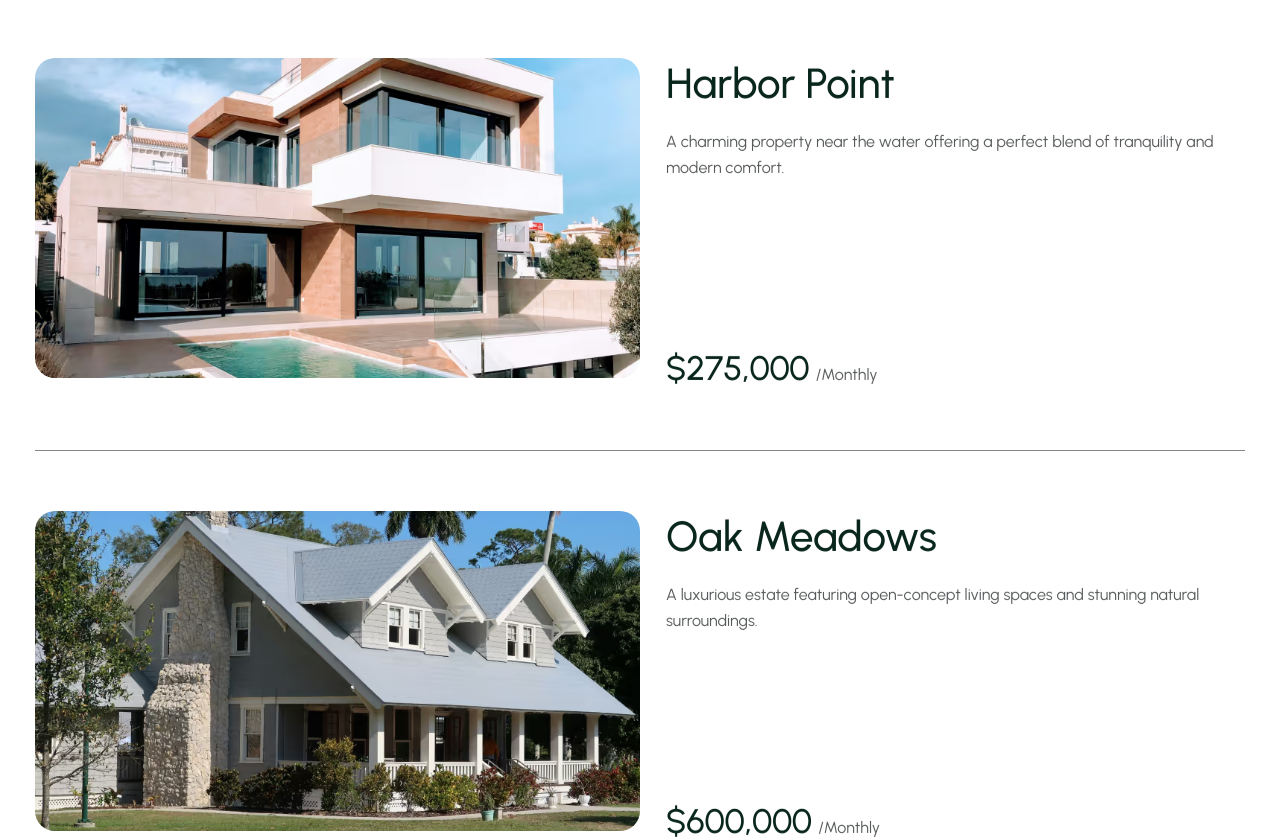
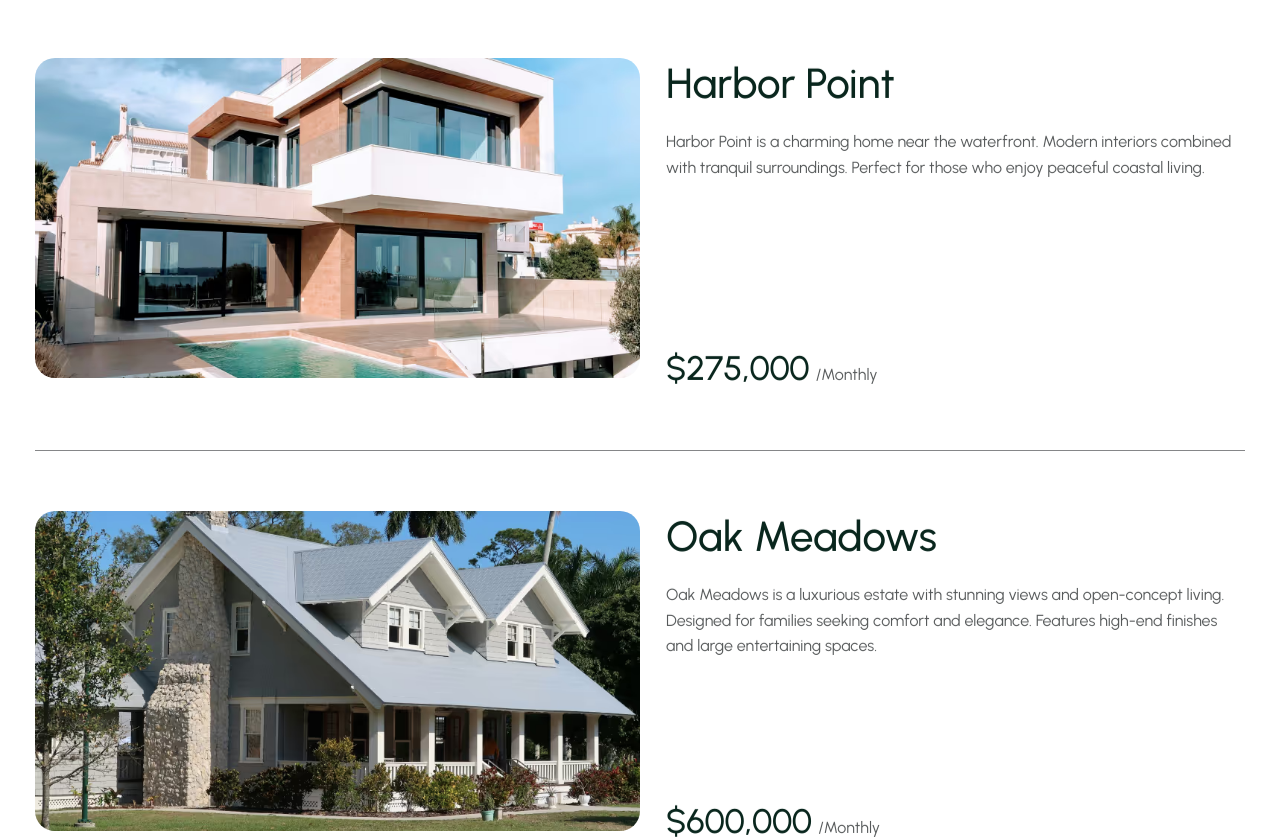
Before and after one commit to osamadweikat/Homeifye, a React (Create React App) app: page / in a window 1280 px wide. Shown: the part 2836-3675 px from the top of the page. Built offline with nearby package versions, Linux system fonts and the light colour scheme.

Commit message:
feat: connect property details page to dynamic data and add similar listings logic

```diff
--- a/src/App.js
+++ b/src/App.js
@@ -4,20 +4,20 @@ import Properties from "./pages/properties/Properties";
 import NotFound from "./pages/not-found/NotFound";
 import MainLayout from "./layouts/MainLayout";
 import PropertiesDetails from "./pages/properties-details/PropertiesDetails";
+import ScrollToTop from "./hooks/ScrollToTop";
 
 function App() {
   return (
     <Router>
+      <ScrollToTop />
       <Routes>
         <Route element={<MainLayout showFooter={true} theme="dark" />}>
           <Route path="/" element={<Home />} />
           <Route path="/properties" element={<Properties />} />
         </Route>
-
         <Route element={<MainLayout showFooter={true} theme="light" />}>
-          <Route path="/pd" element={<PropertiesDetails />} />
+          <Route path="/properties/:id" element={<PropertiesDetails />} />
         </Route>
-
         <Route element={<MainLayout showFooter={false} theme="dark" />}>
           <Route path="*" element={<NotFound />} />
         </Route>
--- a/src/components/navbar/navbar.css
+++ b/src/components/navbar/navbar.css
@@ -8,9 +8,12 @@
 }
 
 .navbar-dark .navbar-item,
-.navbar-dark .navbar-drop-down,
+.navbar-dark .navbar-drop-down {
+  color: white;
+}
+
 .navbar-dark .dropdown-link {
-  color: white;
+  color: var(--primary-color);
 }
 
 .navbar-dark .navbar-btn {
--- a/src/components/new-listing-inner/NewListingInner.jsx
+++ b/src/components/new-listing-inner/NewListingInner.jsx
@@ -3,6 +3,7 @@ import NorthEastIcon from "@mui/icons-material/NorthEast";
 import RightArrow from "../../assets/images/right arrow.svg";
 import { propertiesData } from "../../data/propertiesData";
 import useInViewObserver from "../../hooks/useInViewObserver";
+import { Link } from "react-router-dom";
 
 export default function NewListingInner({ variant = "home", data }) {
   const isHome = variant === "home";
@@ -28,7 +29,8 @@ export default function NewListingInner({ variant = "home", data }) {
       <div className="collection-list-wrapper">
         <div className="property-items">
           {displayedProperties.map((p) => (
-            <div className="property-item" key={p.id}>
+            <Link key={p.id} to={`/properties/${p.id}`}>
+              <div className="property-item">
                 <div className="property-image-wrapper animate-on-scroll scale-up">
                   <img src={p.img} alt={p.name} />
                   <div className="icon-wrapper">
@@ -46,6 +48,7 @@ export default function NewListingInner({ variant = "home", data }) {
                   </div>
                 </div>
               </div>
+            </Link>
           ))}
         </div>
       </div>
--- a/src/data/propertiesData.js
+++ b/src/data/propertiesData.js
@@ -18,9 +18,20 @@ export const propertiesData = [
     size: "1600 Sq.Ft",
     loc: "444 Ash Boulevard, New York City",
     city: "New York City, NY",
-    description: "A cozy modern home with elegant open spaces and natural lighting throughout.",
+    description:
+      "Willow Heights is a modern home designed with comfort in mind. Spacious open-plan living areas with abundant natural light. Perfect for families seeking elegance and functionality.",
+    floorPlanDescription:
+      "This floor plan offers a spacious open living area, large windows allowing plenty of light, and a smooth transition between rooms. The kitchen connects naturally with the dining and family spaces. Bedrooms are separated for privacy. Ideal for small families or couples who value both comfort and design.",
     type: "Townhouse",
     transactionType: "Sell",
+    bedrooms: 3,
+    bathrooms: 2,
+    kitchen: 1,
+    floors: 2,
+    rooms: 6,
+    totalArea: "2150 Sq.Ft",
+    yearBuilt: 2018,
+    similarProperties: [6, 9, 10],
   },
   {
     id: 2,
@@ -30,9 +41,20 @@ export const propertiesData = [
     size: "2200 Sq.Ft",
     loc: "333 Cherry Lane, Chicago",
     city: "Chicago, IL",
-    description: "A spacious family residence surrounded by lush greenery and serene views.",
+    description:
+      "Maple Grove offers a serene and luxurious lifestyle. Large living spaces ideal for entertaining guests. Surrounded by lush greenery providing a peaceful environment.",
+    floorPlanDescription:
+      "A thoughtfully designed plan with open spaces that flow seamlessly. The first floor includes a grand living area and modern kitchen. Upstairs hosts spacious bedrooms and private suites. The layout prioritizes comfort and natural light throughout every corner.",
     type: "Mansion",
     transactionType: "Sell",
+    bedrooms: 5,
+    bathrooms: 4,
+    kitchen: 1,
+    floors: 3,
+    rooms: 10,
+    totalArea: "3800 Sq.Ft",
+    yearBuilt: 2020,
+    similarProperties: [7, 5, 9],
   },
   {
     id: 3,
@@ -42,9 +64,20 @@ export const propertiesData = [
     size: "1000 Sq.Ft",
     loc: "222 Spruce Street, San Francisco",
     city: "San Francisco, CA",
-    description: "A compact yet stylish property designed for urban lifestyles.",
+    description:
+      "Pine Estates is a compact yet stylish property for urban living. Smart layout maximizes space and functionality. Ideal for professionals or small families seeking comfort in the city.",
+    floorPlanDescription:
+      "Smart use of compact space ensures both functionality and aesthetics. Features an open living area that connects to the kitchen. A cozy bedroom setup with well-utilized closets and storage. Every inch designed for comfort and modern city life.",
     type: "Apartment",
     transactionType: "Rent",
+    bedrooms: 2,
+    bathrooms: 1,
+    kitchen: 1,
+    floors: 1,
+    rooms: 4,
+    totalArea: "1950 Sq.Ft",
+    yearBuilt: 2015,
+    similarProperties: [8, 10, 6],
   },
   {
     id: 4,
@@ -54,9 +87,20 @@ export const propertiesData = [
     size: "1500 Sq.Ft",
     loc: "456 Oak Avenue, Miami",
     city: "Miami, FL",
-    description: "A charming property near the water offering a perfect blend of tranquility and modern comfort.",
+    description:
+      "Harbor Point is a charming home near the waterfront. Modern interiors combined with tranquil surroundings. Perfect for those who enjoy peaceful coastal living.",
+    floorPlanDescription:
+      "This design features an elegant blend of open space and privacy. The living area faces large windows overlooking the outdoor scenery. Bedrooms are arranged for quiet relaxation. The kitchen sits at the heart of the home for easy access.",
     type: "Cabin",
     transactionType: "Sell",
+    bedrooms: 3,
+    bathrooms: 2,
+    kitchen: 1,
+    floors: 2,
+    rooms: 5,
+    totalArea: "2100 Sq.Ft",
+    yearBuilt: 2017,
+    similarProperties: [9, 1, 6],
   },
   {
     id: 5,
@@ -66,9 +110,20 @@ export const propertiesData = [
     size: "3500 Sq.Ft",
     loc: "111 Walnut Drive, Los Angeles",
     city: "Los Angeles, CA",
-    description: "A luxurious estate featuring open-concept living spaces and stunning natural surroundings.",
+    description:
+      "Oak Meadows is a luxurious estate with stunning views and open-concept living. Designed for families seeking comfort and elegance. Features high-end finishes and large entertaining spaces.",
+    floorPlanDescription:
+      "A luxury layout that emphasizes open areas and panoramic views. The first floor includes a grand foyer and elegant living area. Upper floors feature spacious bedrooms with private balconies. Each floor connects with a smooth flow of natural light.",
     type: "Mansion",
     transactionType: "Buy",
+    bedrooms: 6,
+    bathrooms: 5,
+    kitchen: 2,
+    floors: 3,
+    rooms: 12,
+    totalArea: "5000 Sq.Ft",
+    yearBuilt: 2022,
+    similarProperties: [2, 7, 10],
   },
   {
     id: 6,
@@ -78,9 +133,20 @@ export const propertiesData = [
     size: "1200 Sq.Ft",
     loc: "987 Elm Street, New York City",
     city: "New York City, NY",
-    description: "A cozy and affordable home located in the heart of New York City.",
+    description:
+      "Cedar Park is a cozy, affordable home in the city center. Offers smart space usage and comfort. Ideal for young families or first-time homeowners.",
+    floorPlanDescription:
+      "Compact and efficient layout focused on modern living. Includes an open living and dining area, two cozy bedrooms, and functional kitchen design. Perfectly suited for small families or city professionals.",
     type: "Townhouse",
     transactionType: "Rent",
+    bedrooms: 2,
+    bathrooms: 2,
+    kitchen: 1,
+    floors: 2,
+    rooms: 5,
+    totalArea: "2400 Sq.Ft",
+    yearBuilt: 2016,
+    similarProperties: [1, 3, 9],
   },
   {
     id: 7,
@@ -90,9 +156,20 @@ export const propertiesData = [
     size: "3000 Sq.Ft",
     loc: "654 Cedar Street, Chicago",
     city: "Chicago, IL",
-    description: "Golden Acres provides spacious interiors with a modern aesthetic.",
+    description:
+      "Golden Acres combines modern design with spacious interiors. Perfect for families who enjoy luxury and functionality. Features large living areas and a beautiful garden.",
+    floorPlanDescription:
+      "Spacious and elegant floor plan ideal for large families. The living room connects with outdoor garden areas. The second floor hosts the bedrooms with private bathrooms. Each corner designed for comfort and class.",
     type: "Mansion",
     transactionType: "Sell",
+    bedrooms: 5,
+    bathrooms: 4,
+    kitchen: 1,
+    floors: 3,
+    rooms: 11,
+    totalArea: "5000 Sq.Ft",
+    yearBuilt: 2019,
+    similarProperties: [2, 5, 10],
   },
   {
     id: 8,
@@ -102,9 +179,20 @@ export const propertiesData = [
     size: "1800 Sq.Ft",
     loc: "321 Birch Lane, San Francisco",
     city: "San Francisco, CA",
-    description: "Bright and airy with an inviting design, Sunny Ridge offers a warm family environment.",
+    description:
+      "Sunny Ridge is bright and inviting, ideal for families. Open-plan living with warm, welcoming spaces. Combines style and comfort for a modern lifestyle.",
+    floorPlanDescription:
+      "An open plan that maximizes light and space. Includes a large family area, a modern kitchen, and comfortable bedrooms. Outdoor access is integrated for a seamless indoor-outdoor experience.",
     type: "Apartment",
     transactionType: "Buy",
+    bedrooms: 3,
+    bathrooms: 2,
+    kitchen: 1,
+    floors: 2,
+    rooms: 6,
+    totalArea: "2800 Sq.Ft",
+    yearBuilt: 2018,
+    similarProperties: [3, 10, 6],
   },
   {
     id: 9,
@@ -114,9 +202,20 @@ export const propertiesData = [
     size: "2500 Sq.Ft",
     loc: "789 Pine Road, Miami",
     city: "Miami, FL",
-    description: "Riverstone Homes features elegant finishes, spacious interiors, and modern architecture.",
+    description:
+      "Riverstone Homes offers elegant design and modern architecture. Spacious rooms perfect for entertaining. Ideal for families seeking style and comfort.",
+    floorPlanDescription:
+      "Stylish open layout that features a central family area, large windows, and elegant bedrooms. The kitchen is seamlessly connected with the dining room. Modern finishes create a sense of sophistication throughout.",
     type: "Townhouse",
     transactionType: "Sell",
+    bedrooms: 4,
+    bathrooms: 3,
+    kitchen: 1,
+    floors: 2,
+    rooms: 8,
+    totalArea: "4300 Sq.Ft",
+    yearBuilt: 2021,
+    similarProperties: [1, 4, 6],
   },
   {
     id: 10,
@@ -126,8 +225,19 @@ export const propertiesData = [
     size: "2000 Sq.Ft",
     loc: "123 Maple Street, Los Angeles",
     city: "Los Angeles, CA",
-    description: "A stylish and functional home tailored for modern families.",
+    description:
+      "Modern Family Home combines style and functionality. Perfectly designed for everyday living. Comfortable spaces for all family members.",
+    floorPlanDescription:
+      "This modern layout features an open-plan kitchen and living area. Bedrooms are well-separated for privacy. Includes a backyard connection and multiple storage areas. Designed to balance practicality with beauty.",
     type: "Apartment",
     transactionType: "Buy",
+    bedrooms: 3,
+    bathrooms: 2,
+    kitchen: 1,
+    floors: 2,
+    rooms: 6,
+    totalArea: "3500 Sq.Ft",
+    yearBuilt: 2019,
+    similarProperties: [5, 7, 8],
   },
 ];
--- /dev/null
+++ b/src/hooks/ScrollToTop.js
@@ -0,0 +1,12 @@
+import { useEffect } from "react";
+import { useLocation } from "react-router-dom";
+
+export default function ScrollToTop() {
+  const { pathname } = useLocation();
+
+  useEffect(() => {
+    window.scrollTo(0, 0);
+  }, [pathname]);
+
+  return null;
+}
```
Also changed, not shown: src/components/properties-details-hero-section/PropertiesDetailsHeroSection.jsx (+10 -12 lines), src/components/property-info-section/PropertyInfoSection.jsx (+10 -11 lines), src/components/property-plan-section/PropertyPlanSection.jsx (+2 -8 lines), src/pages/properties-details/PropertiesDetails.jsx (+13 -9 lines). Lines whose indentation alone changed are shown as unchanged.
